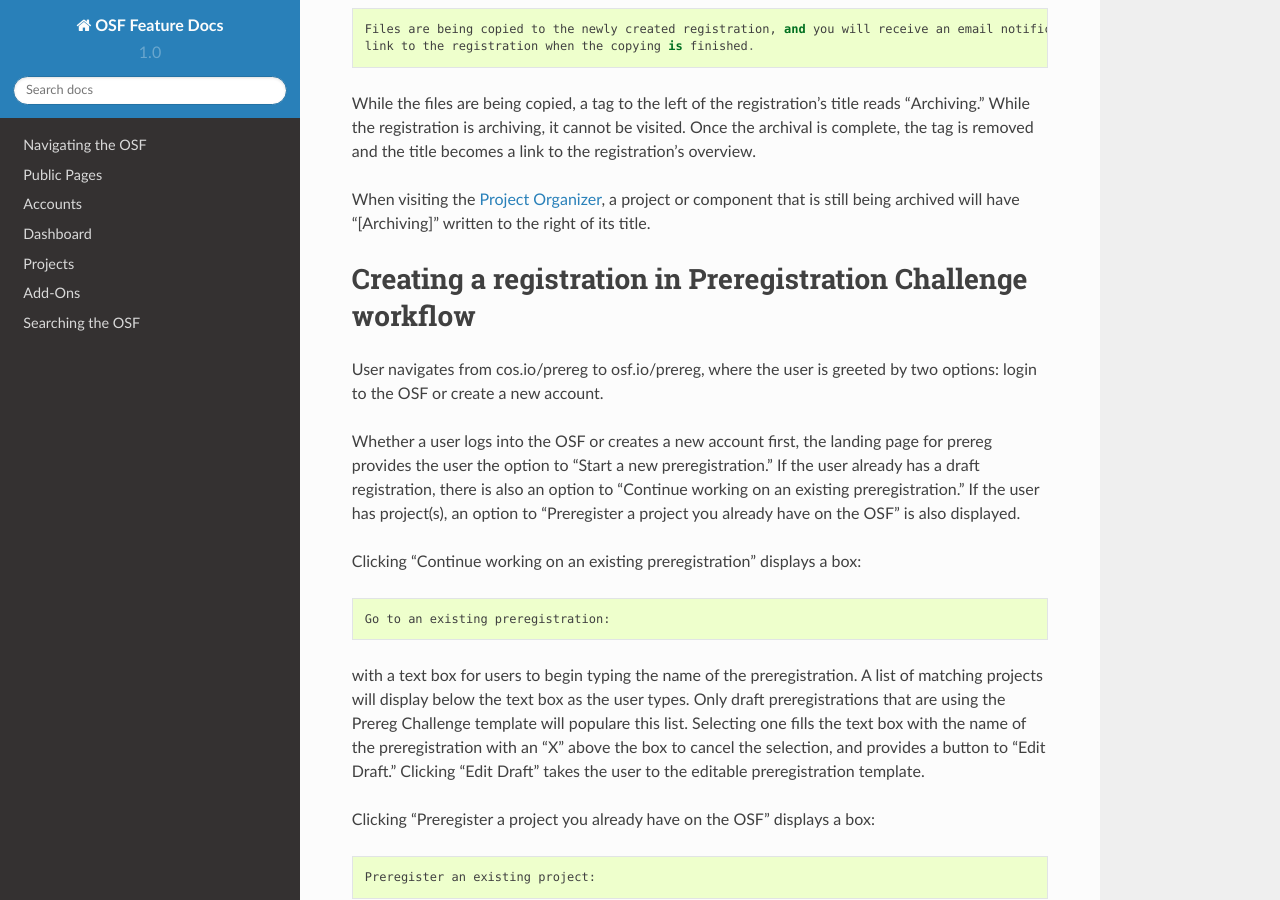
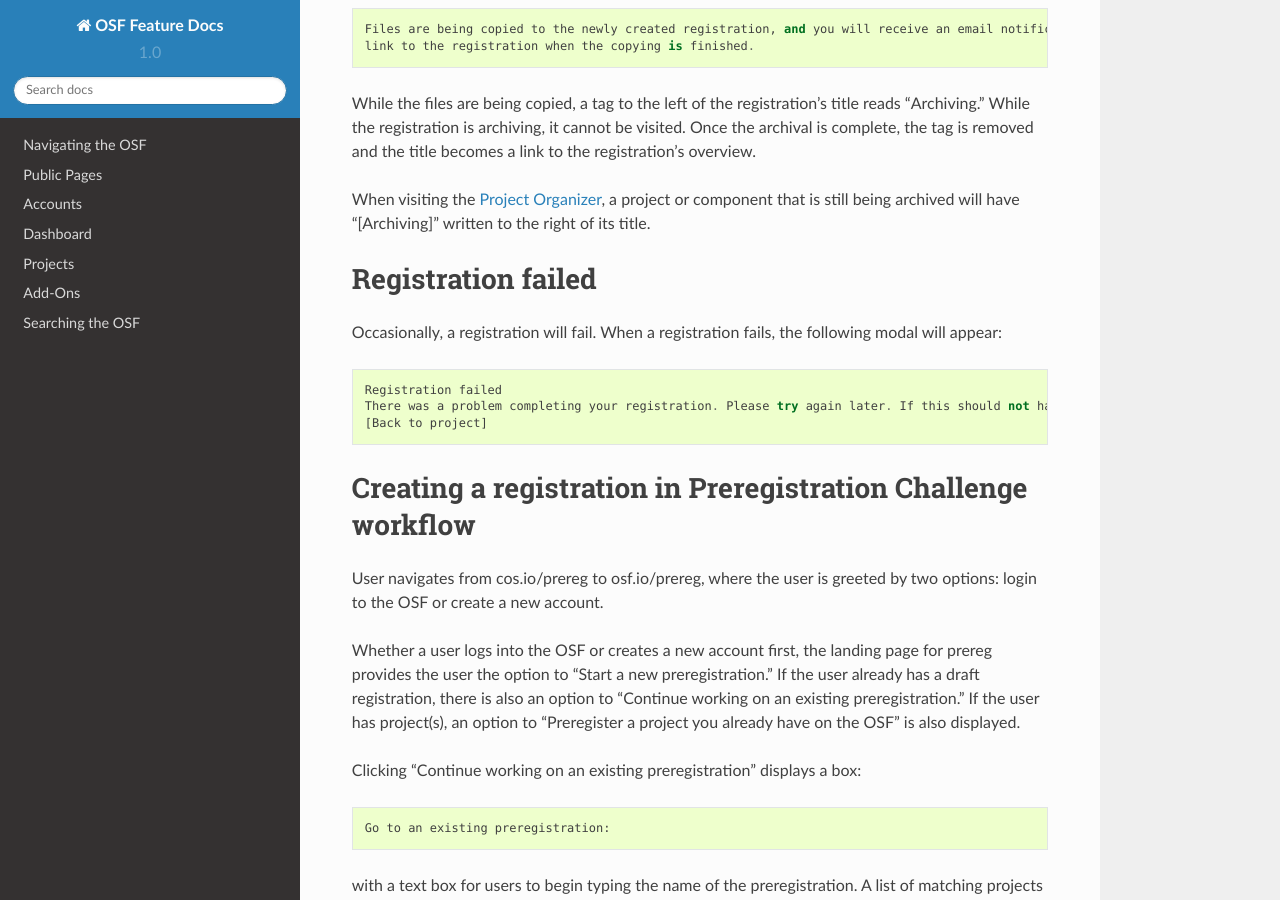
Before and after one commit to CenterForOpenScience/OSFDocs, a Sphinx documentation site: the page built from docs/projects/registrations.rst, in a window 1280 px wide and 900 px high, scrolled down 2500 px. Built offline with Sphinx 7.4.7 and the Read the Docs theme 2.0.0, drawn with Linux system fonts in a browser that asks for light colours.

Commit message:
OSF-6009
Fix language in "Registration failed" modal

```diff
--- a/docs/projects/registrations.rst
+++ b/docs/projects/registrations.rst
@@ -100,6 +100,14 @@
 
 When visiting the :ref:`Project Organizer <organizer>`, a project or component that is still being archived will have "[Archiving]"
 written to the right of its title.
+
+Registration failed
+-----------------
+Occasionally, a registration will fail. When a registration fails, the following modal will appear::
+
+    Registration failed
+    There was a problem completing your registration. Please try again later. If this should not have occured and the issue persists, please report it to support@osf.io.
+    [Back to project]
 
 Creating a registration in Preregistration Challenge workflow
 ------------
```
